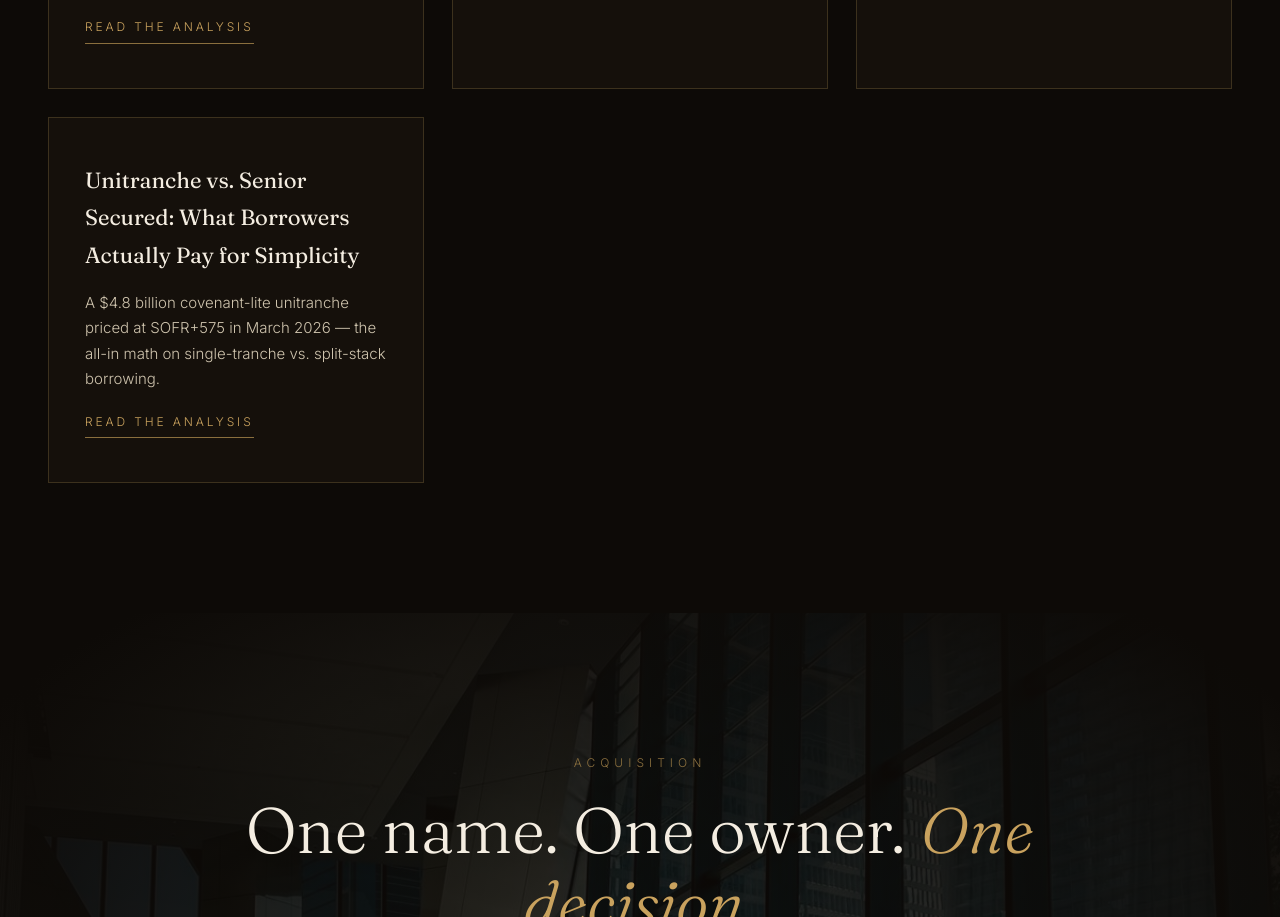
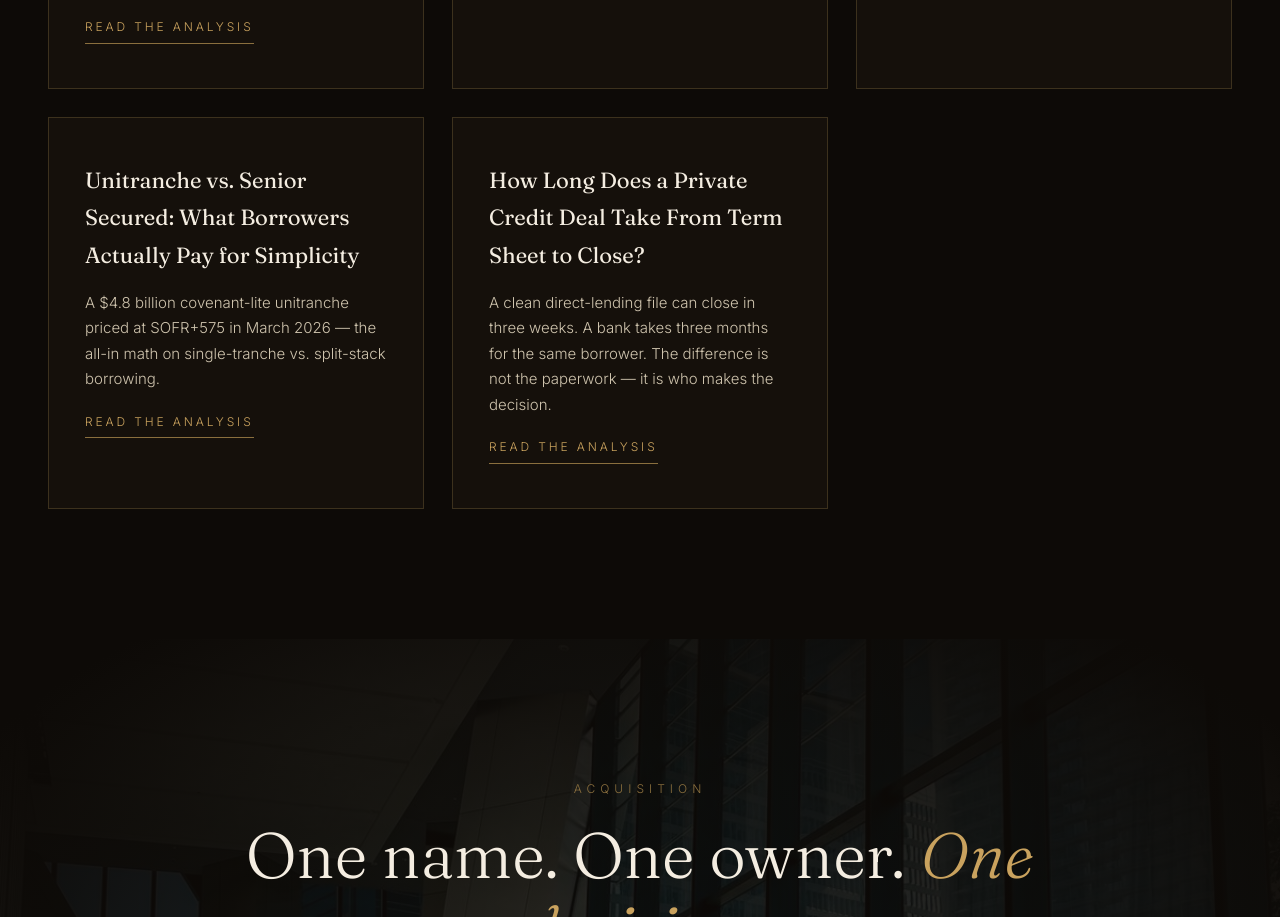
Before and after one commit to primedomaincapital/privatedebtdata, a plain HTML site: page index.html in a window 1280 px wide. Shown: the part 5118-6035 px from the top of the page. Drawn offline with Linux system fonts and the light colour scheme.

Commit message:
Add article8 card to homepage

```diff
--- a/index.html
+++ b/index.html
@@ -131,7 +131,7 @@ footer a{color:var(--brass);text-decoration:none}
   <div class="buyer reveal"><h3>The Covenant Wars: How Private Credit Documentation Became the Real Battleground</h3><p>Covenant-lite loans reached 21% of direct lending deals in 2025, up from 4% in 2023 — and nine in ten of them are for borrowers above $50 million in EBITDA. As documentation weakens, the firms with the best covenant data are winning — and the ones without it are flying blind into the next downturn.</p><a class="read" href="insights/article4.html">Read the analysis</a></div>
       <div class="buyer reveal"><h3>The 6.3% Number: Private Credit's Default Rate Hits a Record, and the Data Disagrees About Why</h3><p>Fitch puts the U.S. private credit default rate at 6.3%, the highest on record.</p><a class="read" href="insights/article5.html">Read the analysis</a></div>
       <div class="buyer reveal"><h3>The Refinancing Wall: What $1 Trillion of Maturing Leveraged Debt Means for Borrowers</h3><p>About $475 billion of U.S. direct lending and BDC loans mature through 2033, with the heaviest years in 2028–2031.</p><a class="read" href="insights/article6.html">Read the analysis</a></div>
-      <div class="buyer reveal"><h3>Unitranche vs. Senior Secured: What Borrowers Actually Pay for Simplicity</h3><p>A $4.8 billion covenant-lite unitranche priced at SOFR+575 in March 2026 — the all-in math on single-tranche vs. split-stack borrowing.</p><a class="read" href="insights/article7.html">Read the analysis</a></div>
+      <div class="buyer reveal"><h3>Unitranche vs. Senior Secured: What Borrowers Actually Pay for Simplicity</h3><p>A $4.8 billion covenant-lite unitranche priced at SOFR+575 in March 2026 — the all-in math on single-tranche vs. split-stack borrowing.</p><a class="read" href="insights/article7.html">Read the analysis</a></div> <div class="buyer reveal"><h3>How Long Does a Private Credit Deal Take From Term Sheet to Close?</h3><p>A clean direct-lending file can close in three weeks. A bank takes three months for the same borrower. The difference is not the paperwork — it is who makes the decision.</p><a class="read" href="insights/article8.html">Read the analysis</a></div>
   </div>
 </section>
 <div class="cta-panel">
```
